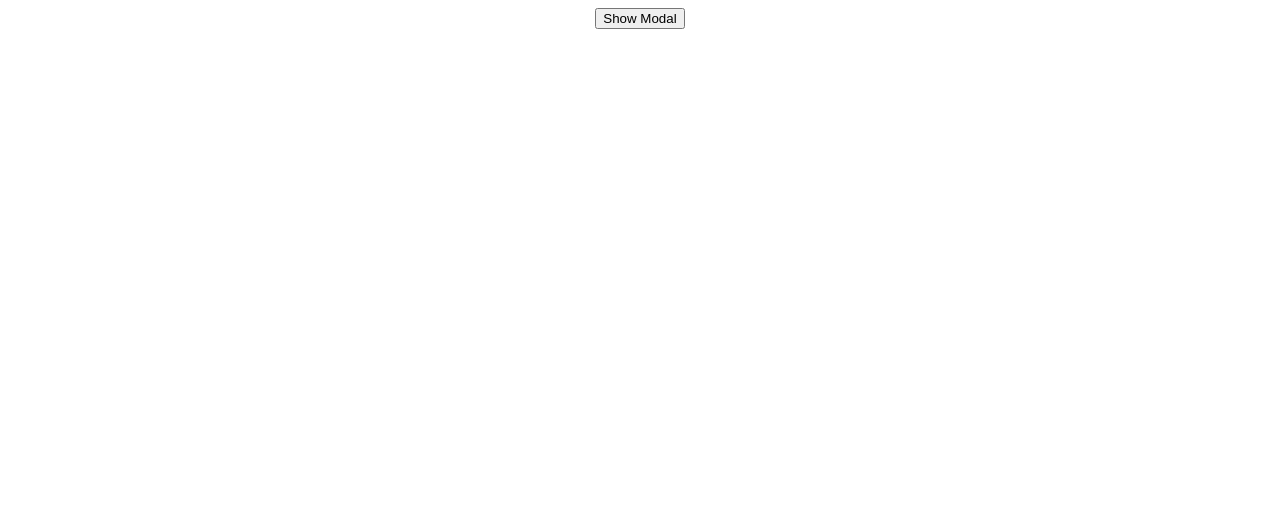
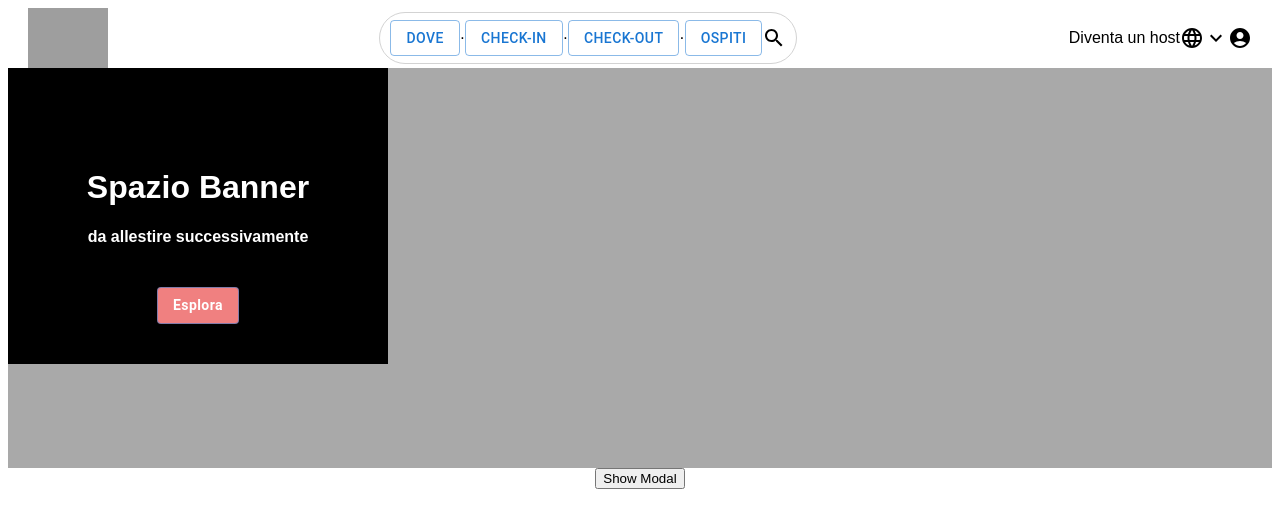
Before and after one commit to gioele-maruccia/house-rentals, a React (Create React App) app: page / in a window 1280 px wide. Shown: the top 528 px of the page. Built offline with nearby package versions, Linux system fonts and the light colour scheme; grey boxes are pictures that could not be loaded.

Commit message:
ADD Header.css - Header.tsx - Home.css - Home.tsx - Banner.css - Banner.tsx MOD App.tsx

```diff
--- a/src/App.tsx
+++ b/src/App.tsx
@@ -4,6 +4,8 @@ import {auth} from "./firebase-config";
 import "./styles.css";
 import './App.css';
 import RWDModal from "./ModalPopup/RWDModal";
+import Home from './Home';
+import Header from './Header';
 
 function App() {
 
@@ -59,6 +61,10 @@ function App() {
 
     return (
         <div className="App">
+
+            <Header />
+            <Home />
+
             <button onClick={toggleModal}>Show Modal</button>
             <RWDModal header="Login" message="Please log in" isModalVisible={isModalVisible} onBackdropClick={toggleModal}/>
 {/*            <div>
--- /dev/null
+++ b/src/Banner.css
@@ -0,0 +1,41 @@
+/* Main banner layout */
+.banner{
+    background-color: darkgrey; /* Add image, slide or video URL */
+    height: 50vh;
+    position: relative;
+}
+
+/* Info banner layout */
+.banner_info{
+    background-color: black;
+    color: white;
+    padding: 10vh 40px 40px;
+    width: 300px;
+}
+
+/* Search date button layout */
+.banner_searchButton{
+    background-color: white;
+    font-weight: 900;
+    text-transform: inherit;
+    color: lightcoral;
+}
+
+/* Explore button layout of info banner */
+.banner_info > button{
+    background-color: lightcoral;
+    color: white;
+    text-transform: inherit;
+    margin-top: 20px;
+    font-weight: 600;
+}
+.banner_info > button:hover{
+    background-color: white;
+    color: lightcoral;
+
+}
+
+/* Info banner description layout */
+.banner_info > h4{
+    margin-top: 10px;
+}
--- /dev/null
+++ b/src/Banner.tsx
@@ -0,0 +1,19 @@
+import React from "react";
+import './Banner.css';
+import {Button} from "@mui/material";
+
+function Banner(){
+    return(
+        <div className='banner'>
+
+            <div className='banner_info'>
+                <h1>Spazio Banner</h1>
+                <h4>da allestire successivamente</h4>
+                <Button variant='outlined'>Esplora</Button>
+            </div>
+
+        </div>
+    )
+}
+
+export default Banner
--- /dev/null
+++ b/src/Header.css
@@ -0,0 +1,47 @@
+/* Main header layout */
+.header{
+    display: flex;
+    justify-content: space-between;
+    align-items: center;
+    position: sticky;
+    top: 0;
+    background-color: white;
+    z-index: 100;
+    width: 100%;
+}
+
+/* Icon layout */
+.header_icon{
+    object-fit: contain;
+    height: 60px;
+    margin-left: 20px;
+}
+
+/* SearchBar layout */
+.header_center{
+    display: flex;
+    flex: 1;
+    align-items: center;
+    max-width: fit-content;
+    padding: 10px;
+    height: 30px;
+    border: 1px solid lightgray;
+    border-radius: 999px;
+}
+
+/* SearchBar text field layout */
+.header_center > input{
+    border: none;
+    border-radius: 999px;
+    padding: 10px;
+    outline-width: 0;
+}
+
+/* User field layout */
+.header_right{
+    display: flex;
+    align-items: center;
+    justify-content: space-between;
+    width: 15vm;
+    margin-right: 20px;
+}
--- /dev/null
+++ b/src/Header.tsx
@@ -0,0 +1,54 @@
+import React from 'react';
+import './Header.css';
+import SearchIcon from '@mui/icons-material/Search';
+import LanguageIcon from '@mui/icons-material/Language';
+import ExpandMoreIcon from '@mui/icons-material/ExpandMore';
+import Avatar from '@mui/icons-material/AccountCircle';
+import {Button} from "@mui/material";
+
+function Header(){
+
+    const Separator = () => <span> &middot; </span>;
+
+    return (
+        <div className='header'>
+
+            {/* Website icons */}   {/* Image to change */}
+            <img className="header_icon"
+                 src="https://pngimg.com/uploads/beach/beach_PNG3.png" alt=""/>
+
+            {/* Search text field + icon */}
+            <div className="header_center">
+
+                <Button className='banner_whereButton'
+                        variant='outlined'>Dove</Button>
+                <Separator />
+
+                <Button className='banner_checkInButton'
+                        variant='outlined'>Check-In</Button>
+                <Separator />
+
+                <Button className='banner_checkOutButton'
+                        variant='outlined'>Check-Out</Button>
+                <Separator />
+
+                <Button className='banner_guestButton'
+                        variant='outlined'>Ospiti</Button>
+
+                <SearchIcon />
+
+            </div>
+
+            {/* User field and settings */}
+            <div className="header_right">
+                <p>Diventa un host</p>
+                <LanguageIcon />
+                <ExpandMoreIcon />
+                <Avatar />
+            </div>
+
+        </div>
+    )
+}
+
+export default Header
--- /dev/null
+++ b/src/Home.tsx
@@ -0,0 +1,13 @@
+import React from 'react';
+import './Home.css';
+import Banner from './Banner';
+
+function Home(){
+    return(
+        <div className='home'>
+            <Banner />
+        </div>
+    )
+}
+
+export default Home
```
Also changed, not shown: src/Home.css (added). Lines whose indentation alone changed are shown as unchanged.
